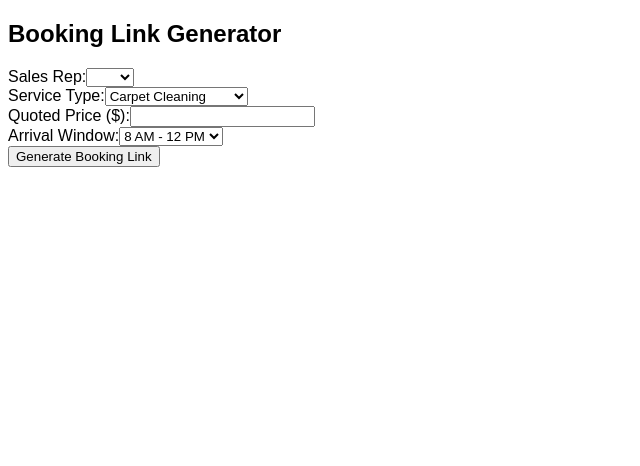
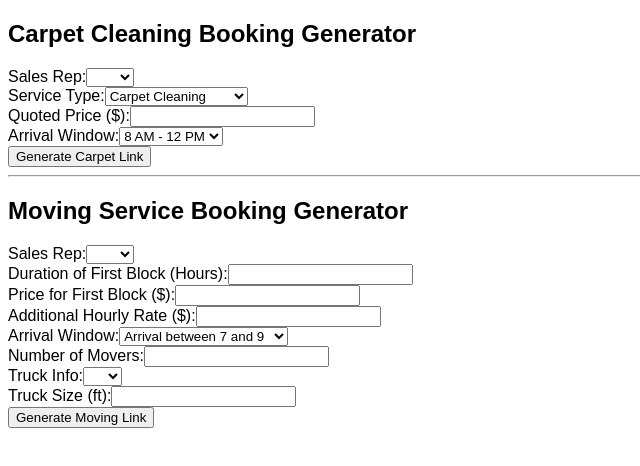
Before and after one commit to Samedaysteamer/booking-link-generator, a React (Vite) app: page / in a window 1280 px wide. Shown: the top 466 px of the page, without its empty margins (0-640 px from the left). Built offline with nearby package versions, Linux system fonts and the light colour scheme.

Commit message:
Update App.jsx

```diff
--- a/App.jsx
+++ b/App.jsx
@@ -2,58 +2,82 @@ import React, { useState } from 'react';
 import './BookingLinkGenerator.css';
 
 export default function App() {
-  const [serviceType, setServiceType] = useState('Carpet Cleaning');
-  const [quotedPrice, setQuotedPrice] = useState('');
-  const [arrivalWindow, setArrivalWindow] = useState('8 AM - 12 PM');
-  const [salesRep, setSalesRep] = useState('');
-  const [generatedLink, setGeneratedLink] = useState('');
+  // Carpet Cleaning States
+  const [carpetService, setCarpetService] = useState('Carpet Cleaning');
+  const [carpetPrice, setCarpetPrice] = useState('');
+  const [carpetArrival, setCarpetArrival] = useState('8 AM - 12 PM');
+  const [carpetSalesRep, setCarpetSalesRep] = useState('');
+  const [carpetLink, setCarpetLink] = useState('');
 
-  const generateLink = () => {
-    const summary = `${salesRep}
-${serviceType}
-$${quotedPrice} Special
-Arrival between ${arrivalWindow}
-Payment method: Cash Cashapp Zelle
-Card payment: 7% processing fee`;
+  // Moving Service States
+  const [movingSalesRep, setMovingSalesRep] = useState('');
+  const [firstBlockDuration, setFirstBlockDuration] = useState('');
+  const [firstBlockPrice, setFirstBlockPrice] = useState('');
+  const [additionalHourlyRate, setAdditionalHourlyRate] = useState('');
+  const [arrivalWindow, setArrivalWindow] = useState('Arrival between 7 and 9');
+  const [numberOfMovers, setNumberOfMovers] = useState('');
+  const [truckInfo, setTruckInfo] = useState('');
+  const [truckSize, setTruckSize] = useState('');
+  const [movingLink, setMovingLink] = useState('');
 
-    const encodedSummary = encodeURIComponent(summary);
+  const generateCarpetLink = () => {
+    const summary = `${carpetSalesRep}\n${carpetService}\n$${carpetPrice} Special\nArrival between ${carpetArrival}\nPayment method: Cash Cashapp Zelle\nCard payment: 7% processing fee`;
     const baseUrl = 'https://form.jotform.com/251536451249054';
-    const fullLink = `${baseUrl}?bookingSummary=${encodedSummary}`;
-    setGeneratedLink(fullLink);
+    const params = new URLSearchParams();
+    params.append('serviceType', carpetService);
+    params.append('quotedPrice', carpetPrice);
+    params.append('arrivalWindow', carpetArrival);
+    params.append('salesRep', carpetSalesRep);
+    params.append('bookingSummary', encodeURIComponent(summary));
+    setCarpetLink(`${baseUrl}?${params.toString()}`);
+  };
+
+  const generateMovingLink = () => {
+    const firstBlockLabel = `***First ${firstBlockDuration}hrs due at arrival***`;
+    const formattedArrival = arrivalWindow;
+    const summary = `${movingSalesRep}\n$${firstBlockPrice} First ${firstBlockDuration} Hours $${additionalHourlyRate} Per Hour\nAny Additional Hour After that\n${formattedArrival}\n${numberOfMovers} Men ${truckInfo} ${truckSize} Ft Trucks\nPayment methods:\nCash, CashApp, Zelle\nCashApp payment $5 fee\n\n${firstBlockLabel}`;
+    const baseUrl = 'https://form.jotform.com/251537865180159';
+    const params = new URLSearchParams();
+    params.append('salesRep', movingSalesRep);
+    params.append('firstBlockDuration', firstBlockDuration);
+    params.append('firstBlockPrice', firstBlockPrice);
+    params.append('additionalHourlyRate', additionalHourlyRate);
+    params.append('arrivalWindow', arrivalWindow);
+    params.append('numberOfMovers', numberOfMovers);
+    params.append('truckInfo', truckInfo);
+    params.append('truckSize', truckSize);
+    params.append('bookingSummary', encodeURIComponent(summary));
+    setMovingLink(`${baseUrl}?${params.toString()}`);
   };
 
   return (
     <div className="container">
-      <h2>Booking Link Generator</h2>
-
+      <h2>Carpet Cleaning Booking Generator</h2>
       <div className="form-group">
         <label>Sales Rep:</label>
-        <select value={salesRep} onChange={(e) => setSalesRep(e.target.value)}>
+        <select value={carpetSalesRep} onChange={(e) => setCarpetSalesRep(e.target.value)}>
           <option value=""></option>
           <option value="*01*">*01*</option>
           <option value="*02*">*02*</option>
           <option value="*03*">*03*</option>
         </select>
       </div>
-
       <div className="form-group">
         <label>Service Type:</label>
-        <select value={serviceType} onChange={(e) => setServiceType(e.target.value)}>
+        <select value={carpetService} onChange={(e) => setCarpetService(e.target.value)}>
           <option>Carpet Cleaning</option>
           <option>Upholstery Cleaning</option>
           <option>Duct Cleaning</option>
           <option>Mattress Cleaning</option>
         </select>
       </div>
-
       <div className="form-group">
         <label>Quoted Price ($):</label>
-        <input type="number" value={quotedPrice} onChange={(e) => setQuotedPrice(e.target.value)} />
+        <input type="number" value={carpetPrice} onChange={(e) => setCarpetPrice(e.target.value)} />
       </div>
-
       <div className="form-group">
         <label>Arrival Window:</label>
-        <select value={arrivalWindow} onChange={(e) => setArrivalWindow(e.target.value)}>
+        <select value={carpetArrival} onChange={(e) => setCarpetArrival(e.target.value)}>
           <option>8 AM - 12 PM</option>
           <option>10 AM - 2 PM</option>
           <option>12 PM - 4 PM</option>
@@ -61,15 +85,60 @@ Card payment: 7% processing fee`;
           <option>3 PM - 7 PM</option>
         </select>
       </div>
+      <button onClick={generateCarpetLink}>Generate Carpet Link</button>
+      {carpetLink && <div className="result"><a href={carpetLink} target="_blank">{carpetLink}</a></div>}
 
-      <button onClick={generateLink}>Generate Booking Link</button>
+      <hr />
 
-      {generatedLink && (
-        <div className="result">
-          <p><strong>Generated Link:</strong></p>
-          <a href={generatedLink} target="_blank" rel="noopener noreferrer">{generatedLink}</a>
-        </div>
-      )}
+      <h2>Moving Service Booking Generator</h2>
+      <div className="form-group">
+        <label>Sales Rep:</label>
+        <select value={movingSalesRep} onChange={(e) => setMovingSalesRep(e.target.value)}>
+          <option value=""></option>
+          <option value="*01*">*01*</option>
+          <option value="*02*">*02*</option>
+          <option value="*03*">*03*</option>
+        </select>
+      </div>
+      <div className="form-group">
+        <label>Duration of First Block (Hours):</label>
+        <input type="number" value={firstBlockDuration} onChange={(e) => setFirstBlockDuration(e.target.value)} />
+      </div>
+      <div className="form-group">
+        <label>Price for First Block ($):</label>
+        <input type="number" value={firstBlockPrice} onChange={(e) => setFirstBlockPrice(e.target.value)} />
+      </div>
+      <div className="form-group">
+        <label>Additional Hourly Rate ($):</label>
+        <input type="number" value={additionalHourlyRate} onChange={(e) => setAdditionalHourlyRate(e.target.value)} />
+      </div>
+      <div className="form-group">
+        <label>Arrival Window:</label>
+        <select value={arrivalWindow} onChange={(e) => setArrivalWindow(e.target.value)}>
+          <option>Arrival between 7 and 9</option>
+          <option>Arrival between 9 to 11</option>
+          <option>Arrival between 11 and 1</option>
+          <option>Arrival between 1 and 3</option>
+          <option>Arrival between 3 to 5</option>
+        </select>
+      </div>
+      <div className="form-group">
+        <label>Number of Movers:</label>
+        <input type="number" value={numberOfMovers} onChange={(e) => setNumberOfMovers(e.target.value)} />
+      </div>
+      <div className="form-group">
+        <label>Truck Info:</label>
+        <select value={truckInfo} onChange={(e) => setTruckInfo(e.target.value)}>
+          <option value=""></option>
+          <option value="(2)"> (2)</option>
+        </select>
+      </div>
+      <div className="form-group">
+        <label>Truck Size (ft):</label>
+        <input type="number" value={truckSize} onChange={(e) => setTruckSize(e.target.value)} />
+      </div>
+      <button onClick={generateMovingLink}>Generate Moving Link</button>
+      {movingLink && <div className="result"><a href={movingLink} target="_blank">{movingLink}</a></div>}
     </div>
   );
 }
```
